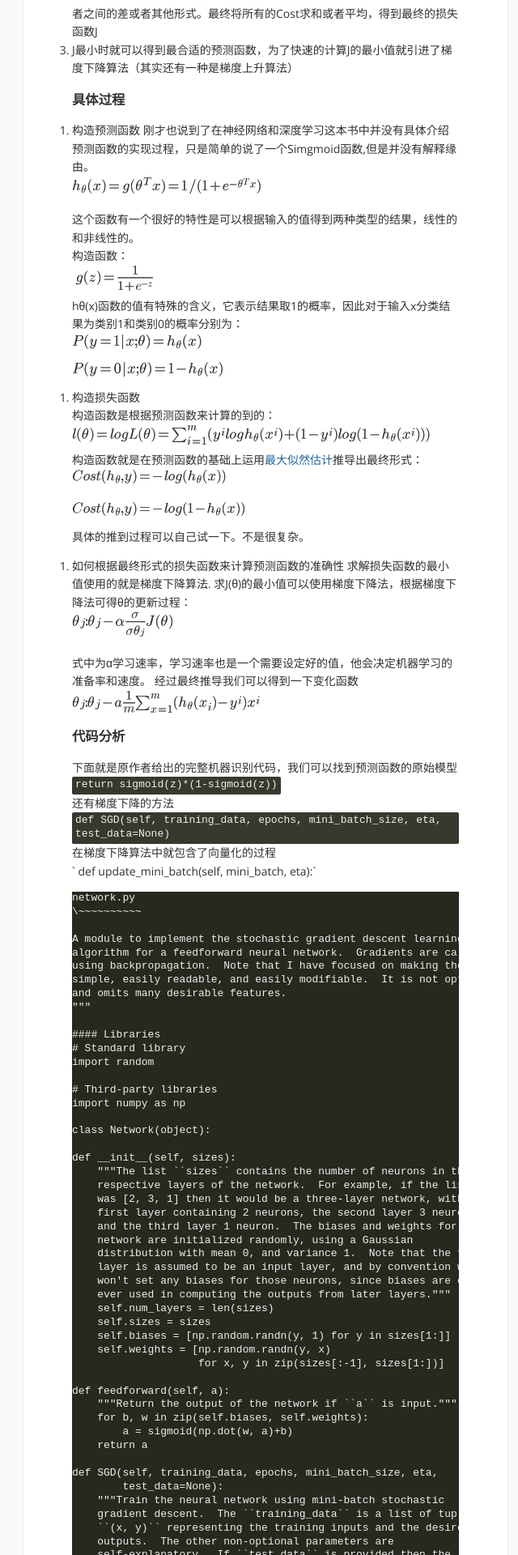
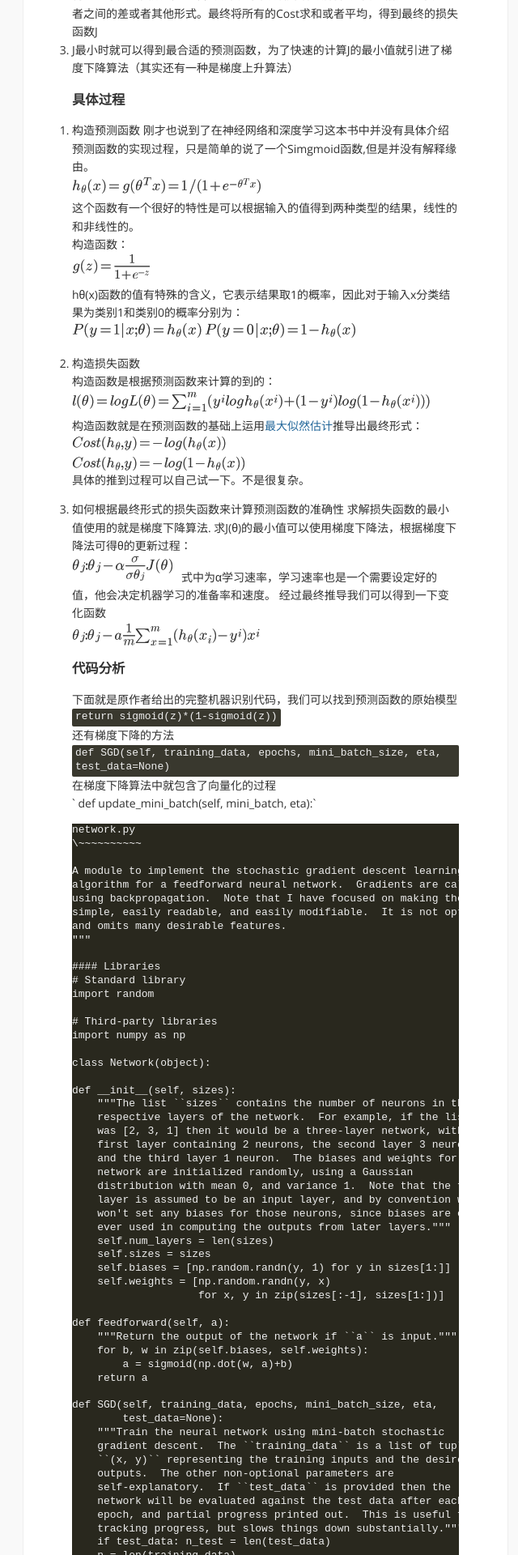
Before and after one commit to dinghing/dinghing.github.io, a Jekyll site: the page built from _posts/2016-10-22-Neural Networks and Deep Learning.md, in a window 1280 px wide. Shown: the part 900-2820 px from the top of the page at 81% size, without its empty margins (312-952 px from the left). Built offline with Jekyll 4.4.1, drawn with Linux system fonts in a browser that asks for light colours; comment, search, counter and statistics services are not loaded.

Commit message:
Update 2016-10-22-Neural Networks and Deep Learning.md

```diff
--- a/_posts/2016-10-22-Neural Networks and Deep Learning.md
+++ b/_posts/2016-10-22-Neural Networks and Deep Learning.md
@@ -22,13 +22,11 @@ disqus: y
 1. 构造预测函数
 刚才也说到了在神经网络和深度学习这本书中并没有具体介绍预测函数的实现过程，只是简单的说了一个Simgmoid函数,但是并没有解释缘由。
 ![text](https://github.com/dinghing/dinghing.github.io/blob/master/images/1.png)
-
 这个函数有一个很好的特性是可以根据输入的值得到两种类型的结果，线性的和非线性的。
 构造函数：
-  ![text](https://github.com/dinghing/dinghing.github.io/blob/master/images/2.png)
+![text](https://github.com/dinghing/dinghing.github.io/blob/master/images/2.png)
 hθ(x)函数的值有特殊的含义，它表示结果取1的概率，因此对于输入x分类结果为类别1和类别0的概率分别为：
 ![text](https://github.com/dinghing/dinghing.github.io/blob/master/images/3-1.png)
-
 ![text](https://github.com/dinghing/dinghing.github.io/blob/master/images/3-2.png)
 
 2. 构造损失函数
@@ -36,15 +34,13 @@ hθ(x)函数的值有特殊的含义，它表示结果取1的概率，因此对
 ![text](https://github.com/dinghing/dinghing.github.io/blob/master/images/5.png)
 构造函数就是在预测函数的基础上运用[最大似然估计](https://zh.wikipedia.org/wiki/最大似然估计)推导出最终形式：
 ![text](https://github.com/dinghing/dinghing.github.io/blob/master/images/4-1.png)
+![text](https://github.com/dinghing/dinghing.github.io/blob/master/images/4-2.png)
+具体的推到过程可以自己试一下。不是很复杂。
 
-![text](https://github.com/dinghing/dinghing.github.io/blob/master/images/4-2.png)
-
-具体的推到过程可以自己试一下。不是很复杂。
 3. 如何根据最终形式的损失函数来计算预测函数的准确性
 求解损失函数的最小值使用的就是梯度下降算法.
 求J(θ)的最小值可以使用梯度下降法，根据梯度下降法可得θ的更新过程：
 ![text](https://github.com/dinghing/dinghing.github.io/blob/master/images/6.png)
-
 式中为α学习速率，学习速率也是一个需要设定好的值，他会决定机器学习的准备率和速度。
 经过最终推导我们可以得到一下变化函数
 ![text](https://github.com/dinghing/dinghing.github.io/blob/master/images/7.png)
```
